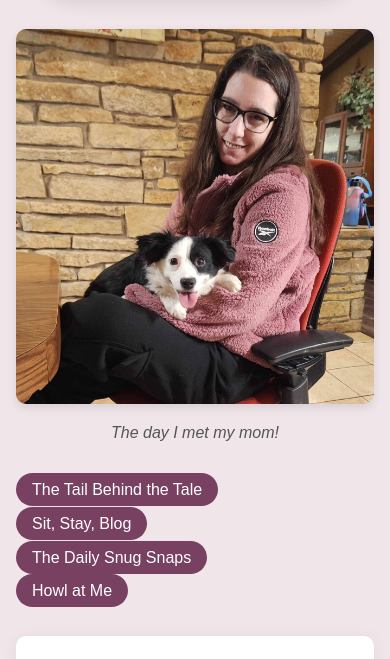
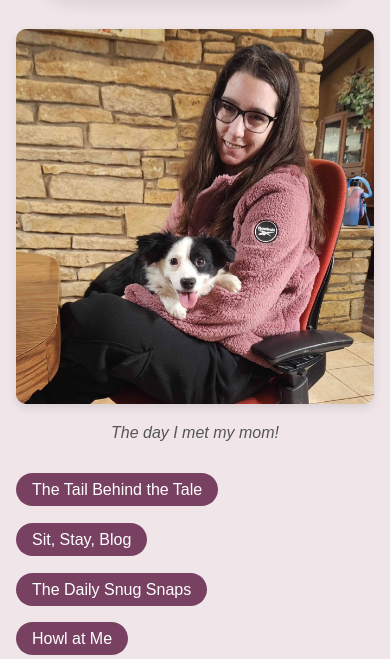
Before and after one commit to BackusA920/Freyja-s-Blog, a plain HTML site: page index.html in a window 390 px wide. Shown: the part 185-844 px from the top of the page. Drawn offline with Linux system fonts and the light colour scheme.

Commit message:
Nav Bar Mobile Fix

```diff
--- a/style.css
+++ b/style.css
@@ -195,7 +195,7 @@ section {
 
   nav ul {
     flex-direction: column;
-    gap: 0.5rem;
+    gap: 1.5rem;
   }
 
   main {
```
Also changed, not shown: index.html (+0 -4 lines).
